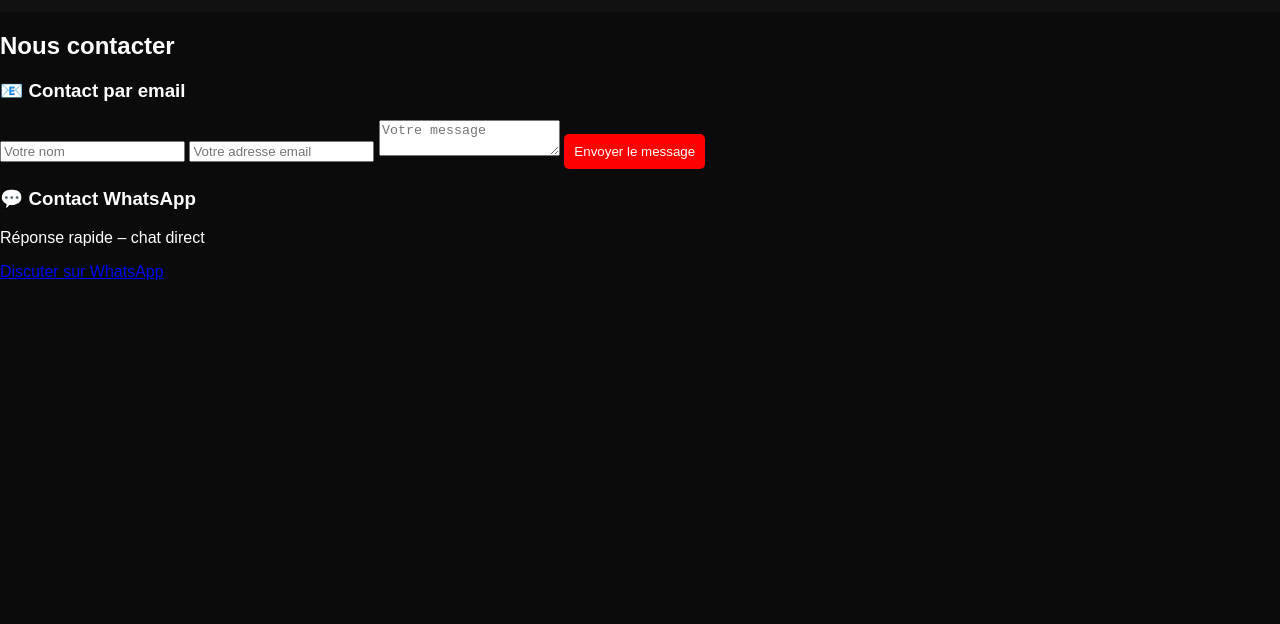
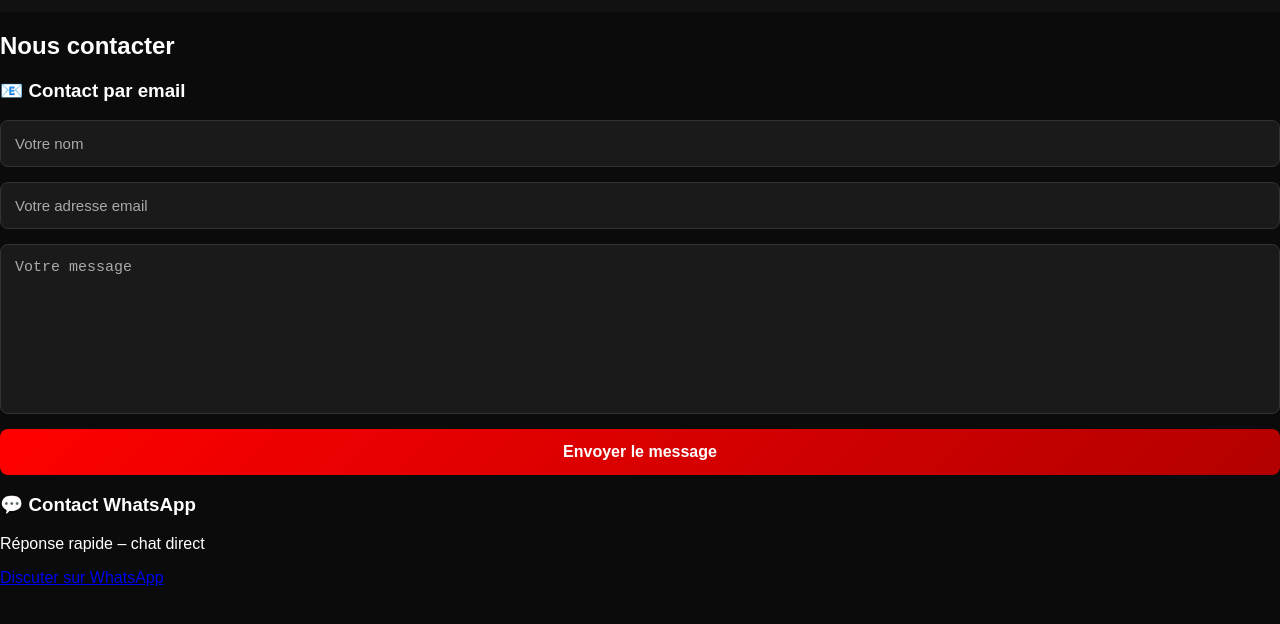
Before and after one commit to EsipTvMax/EsipTvMax, a plain HTML site: page contact.html in a window 1280 px wide. Shown: the part 98-722 px from the top of the page. Drawn offline with Linux system fonts and the light colour scheme.

Commit message:
Update style.css

```diff
--- a/style.css
+++ b/style.css
@@ -91,3 +91,42 @@ button {
   border-radius: 5px;
   cursor: pointer;
 }
+.contact-form {
+  display: flex;
+  flex-direction: column;
+  gap: 15px;
+}
+
+.contact-form input,
+.contact-form textarea {
+  background: #1a1a1a;
+  border: 1px solid #333;
+  color: white;
+  padding: 14px;
+  border-radius: 8px;
+  font-size: 15px;
+}
+
+.contact-form input::placeholder,
+.contact-form textarea::placeholder {
+  color: #aaa;
+}
+
+.contact-form textarea {
+  min-height: 140px;
+  resize: none;
+}
+
+.contact-form button {
+  background: linear-gradient(135deg, #ff0000, #b30000);
+  border: none;
+  padding: 14px;
+  font-size: 16px;
+  border-radius: 8px;
+  cursor: pointer;
+  font-weight: bold;
+}
+
+.contact-form button:hover {
+  opacity: 0.9;
+}
```
